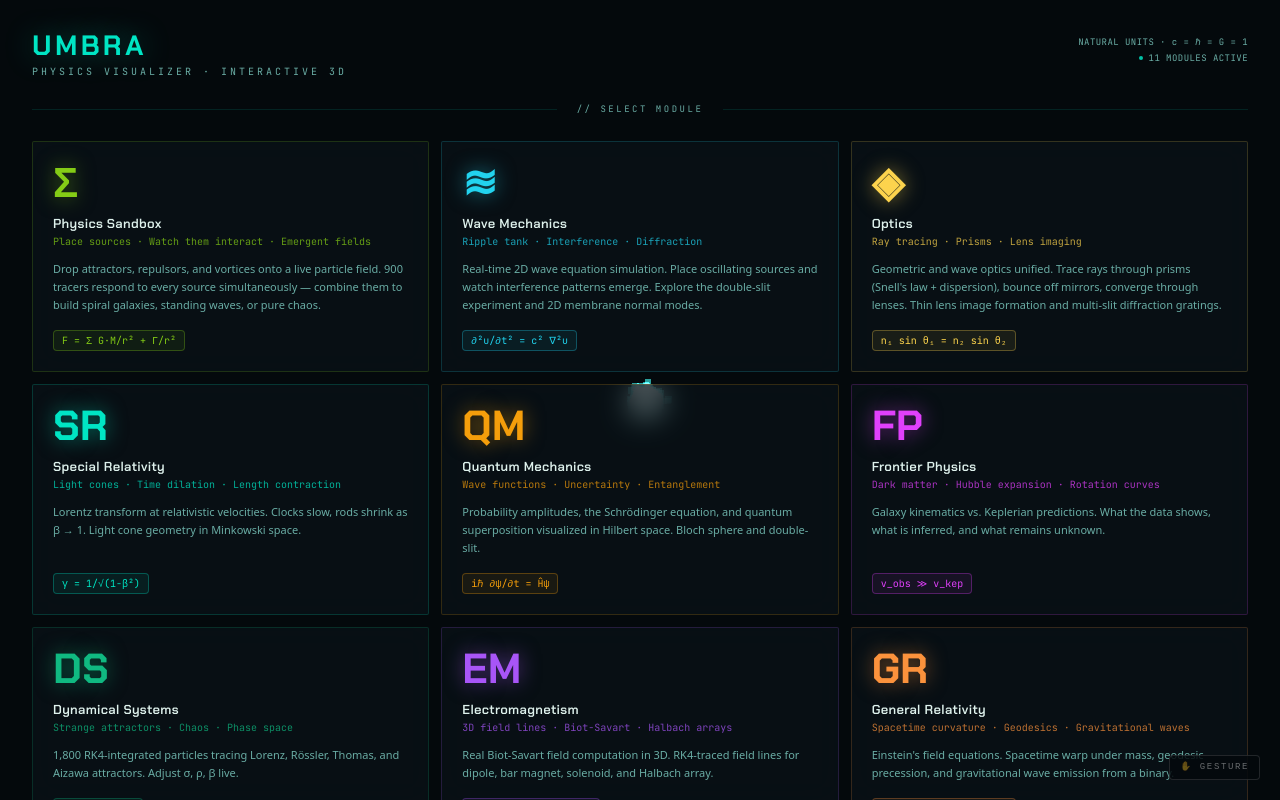
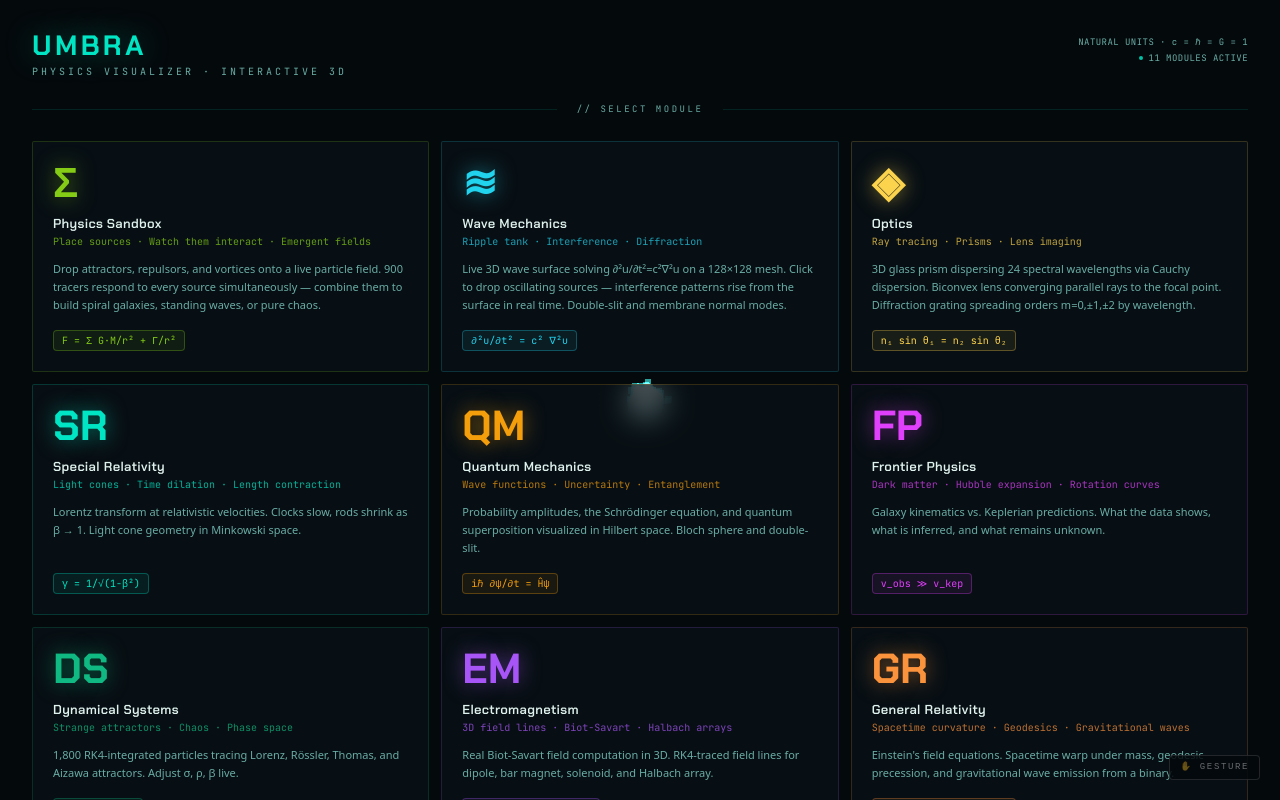
Before and after one commit to sub7an/umbra, a React (Vite) app: page / in a window 1280 px wide. Built offline with nearby package versions, Linux system fonts and the light colour scheme.

Commit message:
Update Wave + Optics card descriptions to reflect new 3D implementations

```diff
--- a/src/components/ModulePicker.jsx
+++ b/src/components/ModulePicker.jsx
@@ -34,7 +34,7 @@ const MODULES = [
     abbr: '≋',
     tagline: 'Ripple tank · Interference · Diffraction',
     description:
-      'Real-time 2D wave equation simulation. Place oscillating sources and watch interference patterns emerge. Explore the double-slit experiment and 2D membrane normal modes.',
+      'Live 3D wave surface solving ∂²u/∂t²=c²∇²u on a 128×128 mesh. Click to drop oscillating sources — interference patterns rise from the surface in real time. Double-slit and membrane normal modes.',
     color: 'azure',
     formula: '∂²u/∂t² = c² ∇²u',
   },
@@ -44,7 +44,7 @@ const MODULES = [
     abbr: '◈',
     tagline: 'Ray tracing · Prisms · Lens imaging',
     description:
-      'Geometric and wave optics unified. Trace rays through prisms (Snell\'s law + dispersion), bounce off mirrors, converge through lenses. Thin lens image formation and multi-slit diffraction gratings.',
+      '3D glass prism dispersing 24 spectral wavelengths via Cauchy dispersion. Biconvex lens converging parallel rays to the focal point. Diffraction grating spreading orders m=0,±1,±2 by wavelength.',
     color: 'gold',
     formula: 'n₁ sin θ₁ = n₂ sin θ₂',
   },
```
